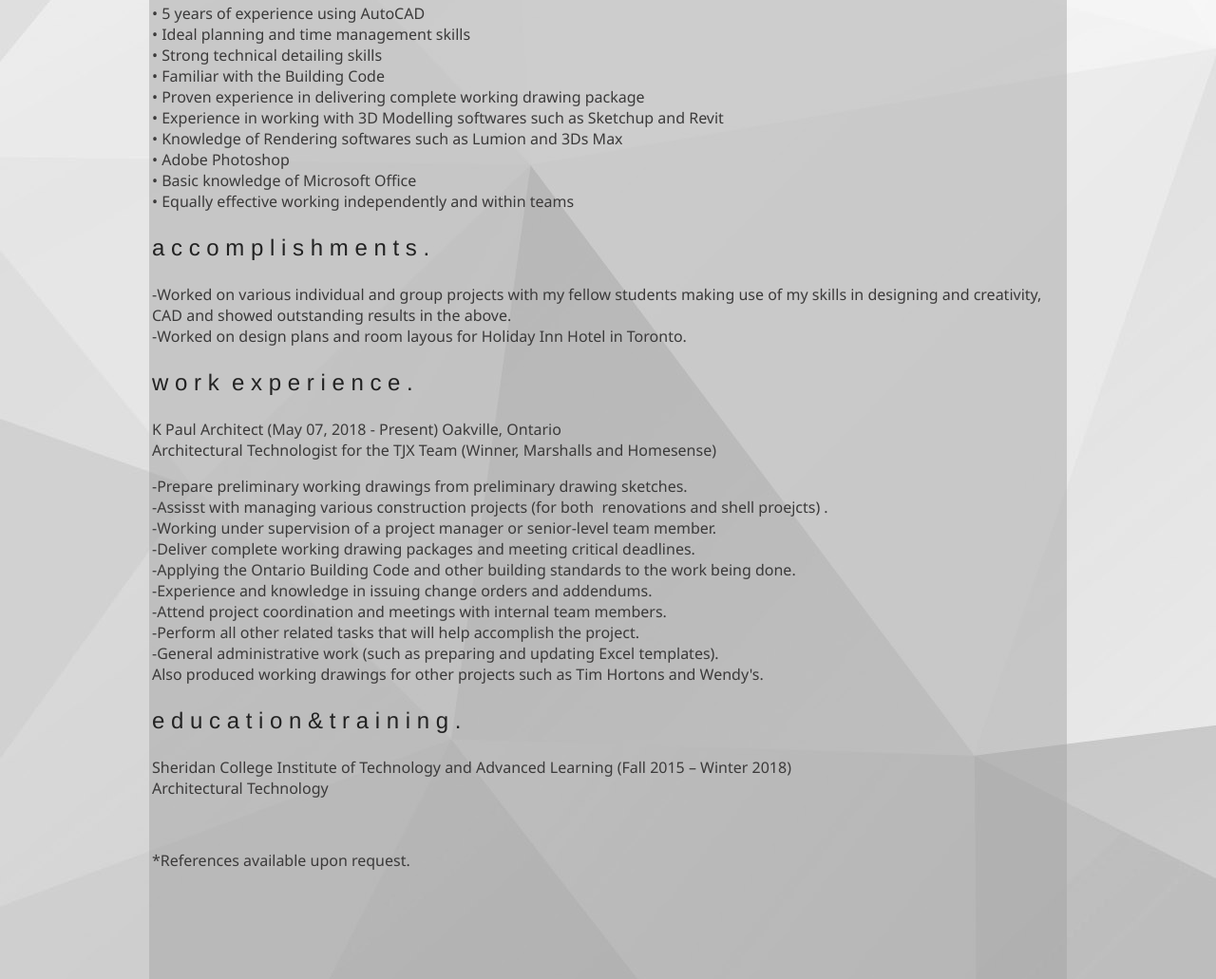
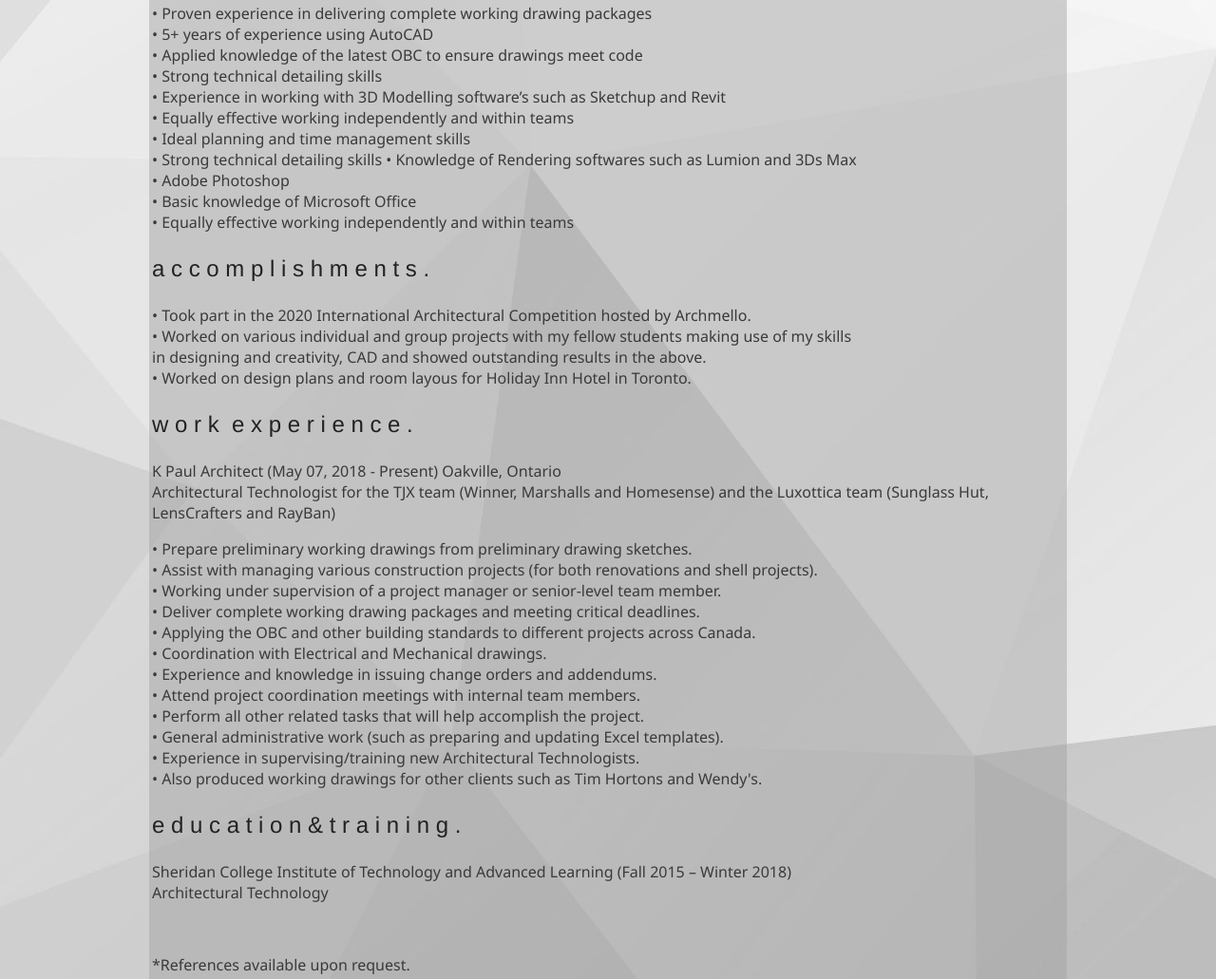
Before and after one commit to Luka1468/Simran-s-Portfolio, a plain HTML site: page resume.html in a window 1280 px wide. Shown: the part 549-1580 px from the top of the page at 95% size. Drawn offline with Linux system fonts and the light colour scheme.

Commit message:
Updating the Commercial Page to include Studio Master, updated Resume Page and all titles of pages to not be images

```diff
--- a/resume.html
+++ b/resume.html
@@ -53,13 +53,15 @@ function MM_swapImage() { //v3.0
         <p class="normaltext"> Proficient CAD drafter with excellent knowledge in software design and development. Proven ability to manage multiple projects and meet critical deadlines. I am  well skilled in my job with 2 years of experience in the field.&nbsp; &nbsp;&nbsp; <br>
           I would like to be given an opportunity to work in a renowned residential architectural firm to gain valuable hands on professional experience in my field of study as    an employee.</p>
         <p class="headingtext"><a name="sk"></a>p r o f e s s i o n a l&nbsp; &nbsp;s k i l l s .</p>
-        <p class="normaltext">• 5 years of experience using AutoCAD&nbsp; <br>
+        <p class="normaltext">
+          • Proven experience in delivering complete working drawing packages <br>
+          • 5+ years of experience using AutoCAD <br>
+          • Applied knowledge of the latest OBC to ensure drawings meet code <br>
+          • Strong technical detailing skills <br>
+          • Experience in working with 3D Modelling software’s such as Sketchup and Revit <br>
+          • Equally effective working independently and within teams  <br>
           •	Ideal planning and time management skills&nbsp;&nbsp; <br>
-          •	Strong technical detailing skills<br>
-          • Familiar with the Building Code&nbsp;<br>
-          • Proven experience in delivering complete working drawing package&nbsp;&nbsp; <br>
-          • Experience in working with 3D Modelling softwares such as Sketchup and Revit
-           &nbsp;<br>
+          •	Strong technical detailing skills
           •	Knowledge of Rendering softwares such as Lumion and 3Ds Max <br>
           •	Adobe Photoshop
           <br>
@@ -67,22 +69,28 @@ function MM_swapImage() { //v3.0
           • Equally effective working independently and within teams<br>
           </p>
         <p class="headingtext"><a name="ac"></a>a c c o m p l i s h m e n t s .</p>
-        <p class="normaltext">-Worked on various individual and group projects with my fellow students making use of my skills in  designing and creativity, CAD and showed outstanding results in the above.<br>
-          -Worked on design plans and room layous for Holiday Inn Hotel in Toronto.&nbsp;&nbsp;</p>
+        <p class="normaltext">•	 Took part in the 2020 International Architectural Competition hosted by Archmello.<br>
+          •  Worked on various individual and group projects with my fellow students making use of my skills <br>
+          in designing and creativity, CAD and showed outstanding results in the above. <br>
+          • Worked on design plans and room layous for Holiday Inn Hotel in Toronto.&nbsp;&nbsp;</p>
+
         <p class="headingtext"><a name="ex"></a>w o r k&nbsp; e x p e r i e n c e .</p>
         <p class="normaltext">K Paul Architect (May 07, 2018 - Present) Oakville, Ontario <br>
-          Architectural Technologist for the TJX Team (Winner, Marshalls and Homesense)&nbsp;</p>
-        <p class="normaltext"> -Prepare preliminary working drawings from preliminary drawing sketches.<br>
-          -Assisst with managing various construction projects (for both&nbsp; renovations and shell proejcts) .&nbsp;&nbsp; <br>
-          -Working under supervision of a project manager or senior-level team member.<br>
-          -Deliver complete working drawing packages and meeting critical deadlines.<br>
-          -Applying the Ontario Building Code and other building standards to the work being done.
-                    <br>
-          -Experience and knowledge in issuing change orders and addendums.<br>
-          -Attend project coordination and meetings with internal team members.<br>
-          -Perform all other related tasks that will help accomplish the project.<br>
-          -General administrative work (such as preparing and updating Excel templates).<br>
-          Also produced working drawings for other projects such as Tim Hortons and Wendy's.&nbsp; &nbsp; &nbsp; &nbsp;&nbsp;<br>
+Architectural Technologist for the TJX team (Winner, Marshalls and Homesense) and
+the Luxottica team (Sunglass Hut, LensCrafters and RayBan)
+          &nbsp;</p>
+        <p class="normaltext"> • Prepare preliminary working drawings from preliminary drawing sketches. <br>
+          • Assist with managing various construction projects (for both renovations and shell projects).<br>
+          • Working under supervision of a project manager or senior-level team member.<br>
+          • Deliver complete working drawing packages and meeting critical deadlines.<br>
+          • Applying the OBC and other building standards to different projects across Canada.<br>
+          • Coordination with Electrical and Mechanical drawings.<br>
+          • Experience and knowledge in issuing change orders and addendums.<br>
+          • Attend project coordination meetings with internal team members.<br>
+          • Perform all other related tasks that will help accomplish the project.<br>
+          • General administrative work (such as preparing and updating Excel templates).<br>
+          • Experience in supervising/training new Architectural Technologists.<br>
+          • Also produced working drawings for other clients such as Tim Hortons and Wendy&#39;s.<br>
         </p>
 <p class="headingtext"><a name="edu"></a>e d u c a t i o n  &amp; t r a i n i n g .</p>
       <p class="normaltext">Sheridan College Institute of Technology and Advanced Learning (Fall 2015 – Winter 2018)&nbsp; <br>
```
Also changed, not shown: commercial.html (+17 -3 lines), details.html (+4 -4 lines), digitalmod.html (+2 -2 lines), physicalmod.html (+1 -1 lines), renovation.html (+2 -2 lines), residential.html (+2 -2 lines), 1 other file.
